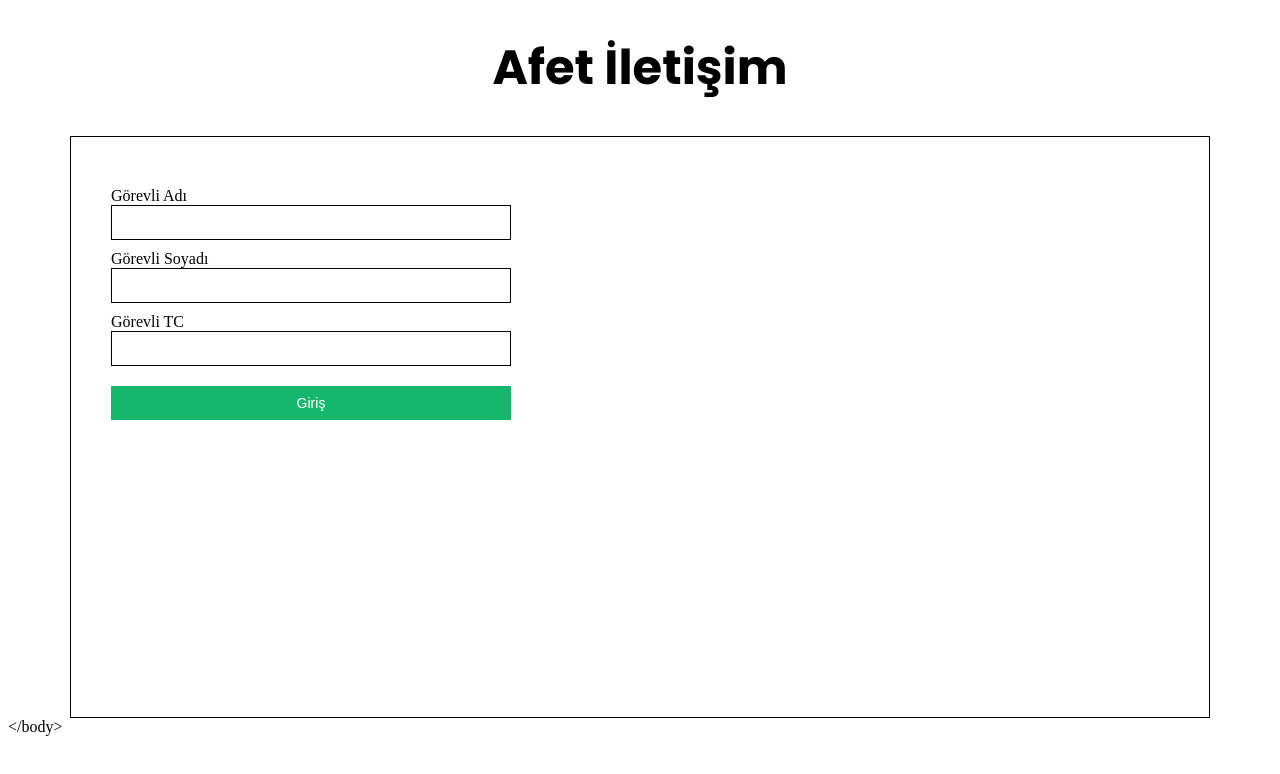
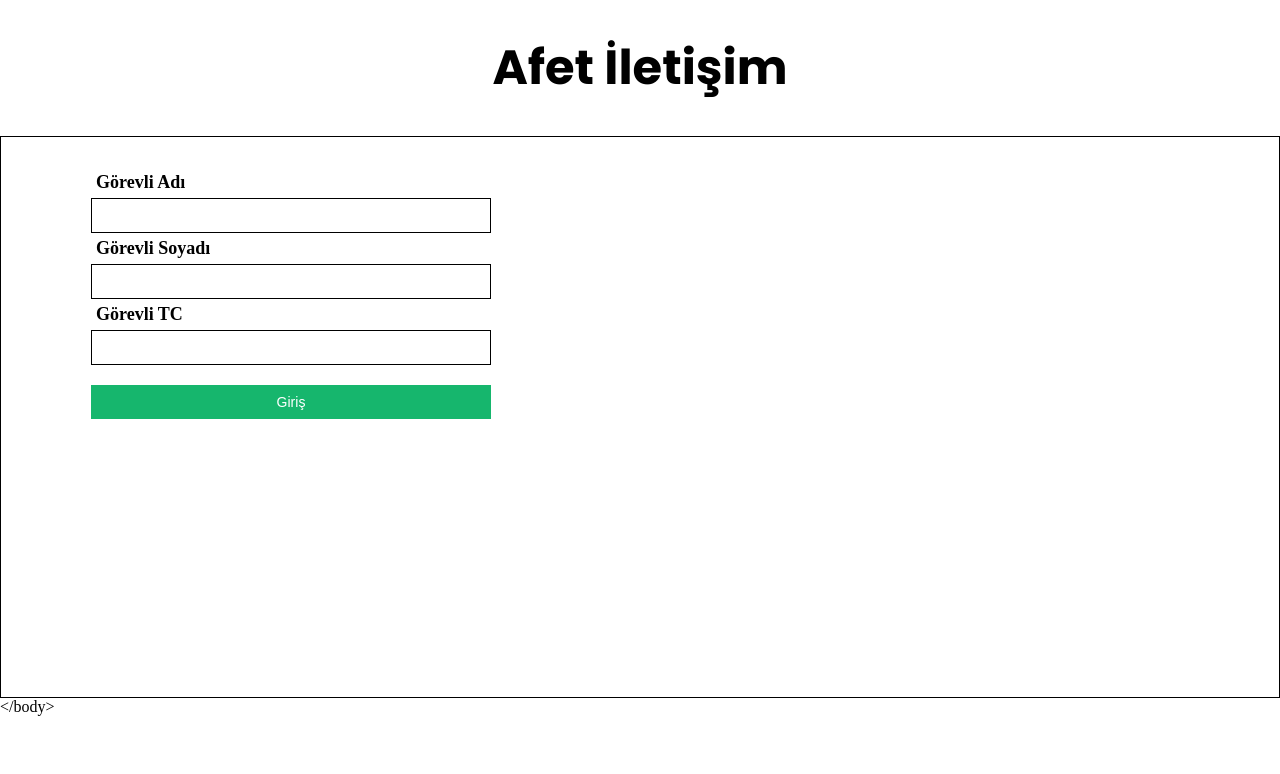
Before and after one commit to murattahtaci/front-end, a React (Create React App) app: page / in a window 1280 px wide. Shown: the top 774 px of the page. Built offline with nearby package versions, Linux system fonts and the light colour scheme.

Commit message:
feat/login styles

```diff
--- a/src/App.js
+++ b/src/App.js
@@ -2,7 +2,7 @@ import LoginForm from "./features/login/LoginForm";
 
 function App() {
   return (
-    <div style={{ width: "100%" }} className="App">
+    <div className="App">
       <LoginForm />
     </div>
   );
--- a/src/features/login/LoginForm.js
+++ b/src/features/login/LoginForm.js
@@ -1,8 +1,8 @@
 import { useForm } from "react-hook-form";
+import { useState } from "react";
 import Title from "../../components/title/Title";
 
 import styles from "./loginForm.module.css";
-import { useState } from "react";
 
 function LoginForm() {
   const { register, handleSubmit } = useForm();
@@ -23,7 +23,7 @@ function LoginForm() {
   };
 
   return (
-    <div className={styles.container}>
+    <>
       {isIfrmVisible === false ? (
         <>
           <Title>Afet İletişim</Title>
@@ -38,20 +38,19 @@ function LoginForm() {
             </div>
             <div className={styles.input}>
               <label htmlFor="id">Görevli TC</label>
-              <input required {...register("id")} />
+              <input minLength={11} required {...register("id")} />
             </div>
             <button>Giriş</button>
           </form>
         </>
       ) : (
-        <div className="iframe">
-          <iframe
-            src={ifrmSrc}
-            title="Form"
-            style={{ height: "100vh", width: "100%" }}></iframe>
-        </div>
+        <iframe
+          className={styles.iframe}
+          src={ifrmSrc}
+          title="Form"
+          style={{ height: "100vh", width: "100%" }}></iframe>
       )}
-    </div>
+    </>
   );
 }
 
--- a/src/features/login/loginForm.module.css
+++ b/src/features/login/loginForm.module.css
@@ -1,21 +1,20 @@
-.container {
-  width: 1140px;
-  max-width: 100%;
-  margin: auto;
-}
-
 .loginForm {
-  padding: 40px;
+  padding: 30px 90px;
   display: flex;
   flex-direction: column;
   border: 1px solid black;
-  margin: 0 auto;
   height: 500px;
 }
 
 .loginForm .input {
   display: flex;
   flex-direction: column;
+}
+
+.iframe {
+  width: 100%;
+  border: none;
+  outline: none;
 }
 
 input {
@@ -44,8 +43,10 @@ textarea:focus {
 }
 
 label {
-  margin-top: 10px;
+  margin: 5px;
   color: #000;
+  font-size: 18px;
+  font-weight: bold;
 }
 
 button,
@@ -59,7 +60,3 @@ input[type="submit"] {
   margin-top: 20px;
   cursor: pointer;
 }
-
-.iframe {
-  width: 100%;
-}
--- a/src/index.css
+++ b/src/index.css
@@ -1 +1,6 @@
 @import url("https://fonts.googleapis.com/css2?family=Poppins:wght@400;600;700&display=swap");
+
+body {
+  padding: 0;
+  margin: 0;
+}
```
